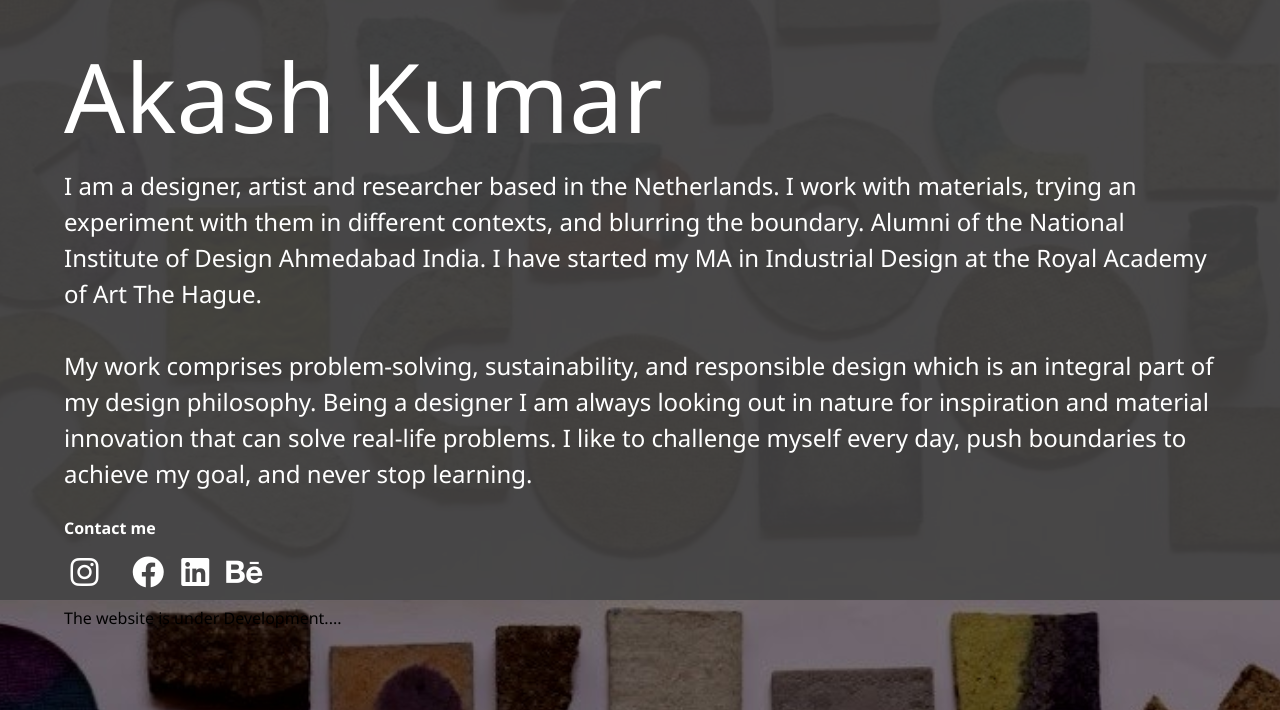
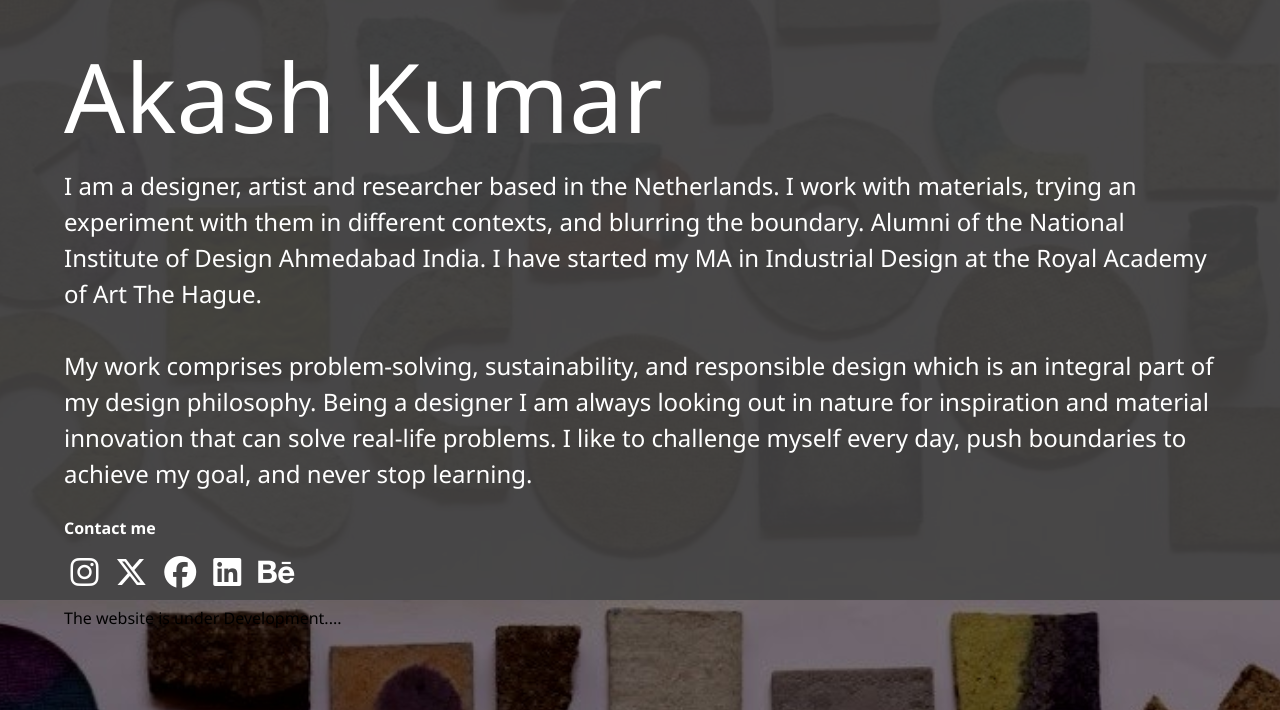
Before and after one commit to prakashpkb/akash_badal, a plain HTML site: page index.html in a window 1280 px wide. Shown: the part 200-910 px from the top of the page. Drawn offline with Linux system fonts and the light colour scheme; a small style sheet from the web is missing.

Commit message:
changed fontawesome link

```diff
--- a/index.html
+++ b/index.html
@@ -3,7 +3,7 @@
 <head>
     <meta charset="UTF-8">
     <meta http-equiv="X-UA-Compatible" content="IE=edge">
-    <link rel="stylesheet" href="https://cdnjs.cloudflare.com/ajax/libs/font-awesome/6.4.2/css/all.min.css" integrity="sha384-2D0PnpzDTz8WZJidKcfJ6M/pC/3y8I1pYHBMIxlNIaH0Pv8mneFY2HRPFlGz+5z/" crossorigin="anonymous">
+    <link rel="stylesheet" href="https://cdnjs.cloudflare.com/ajax/libs/font-awesome/6.5.1/css/all.min.css" integrity="sha384-Vs2zDHEU2OXXmxY92Jmcg8z+1EyN/ZKq5C6I1P3wPScM1Hqk2/JqeROnlLwCzG9O9" crossorigin="anonymous">
     <meta name="viewport" content="width=device-width, initial-scale=1.0">
     <link rel="stylesheet" href="css/main.css">
     <title>Akash Kumar</title>
```
